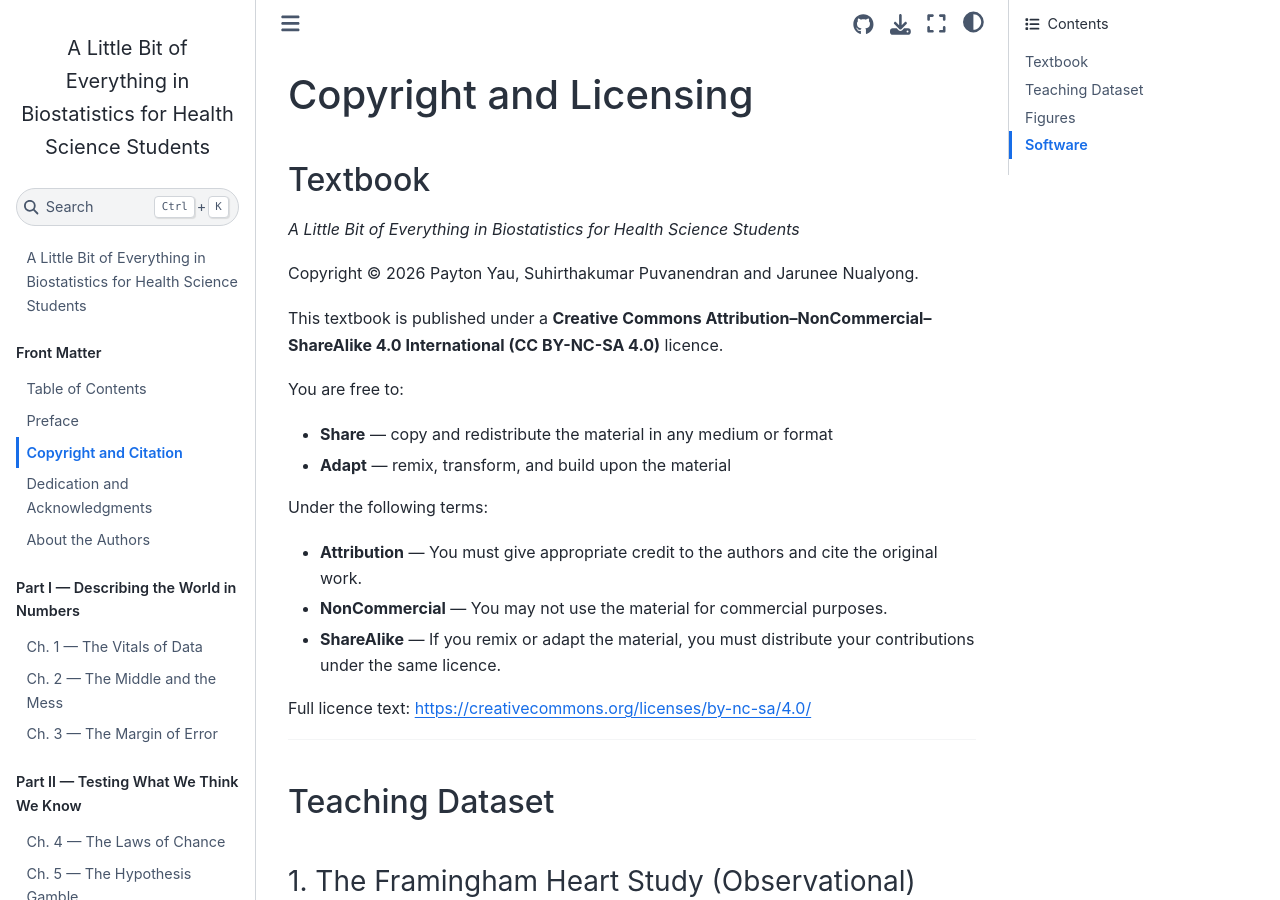
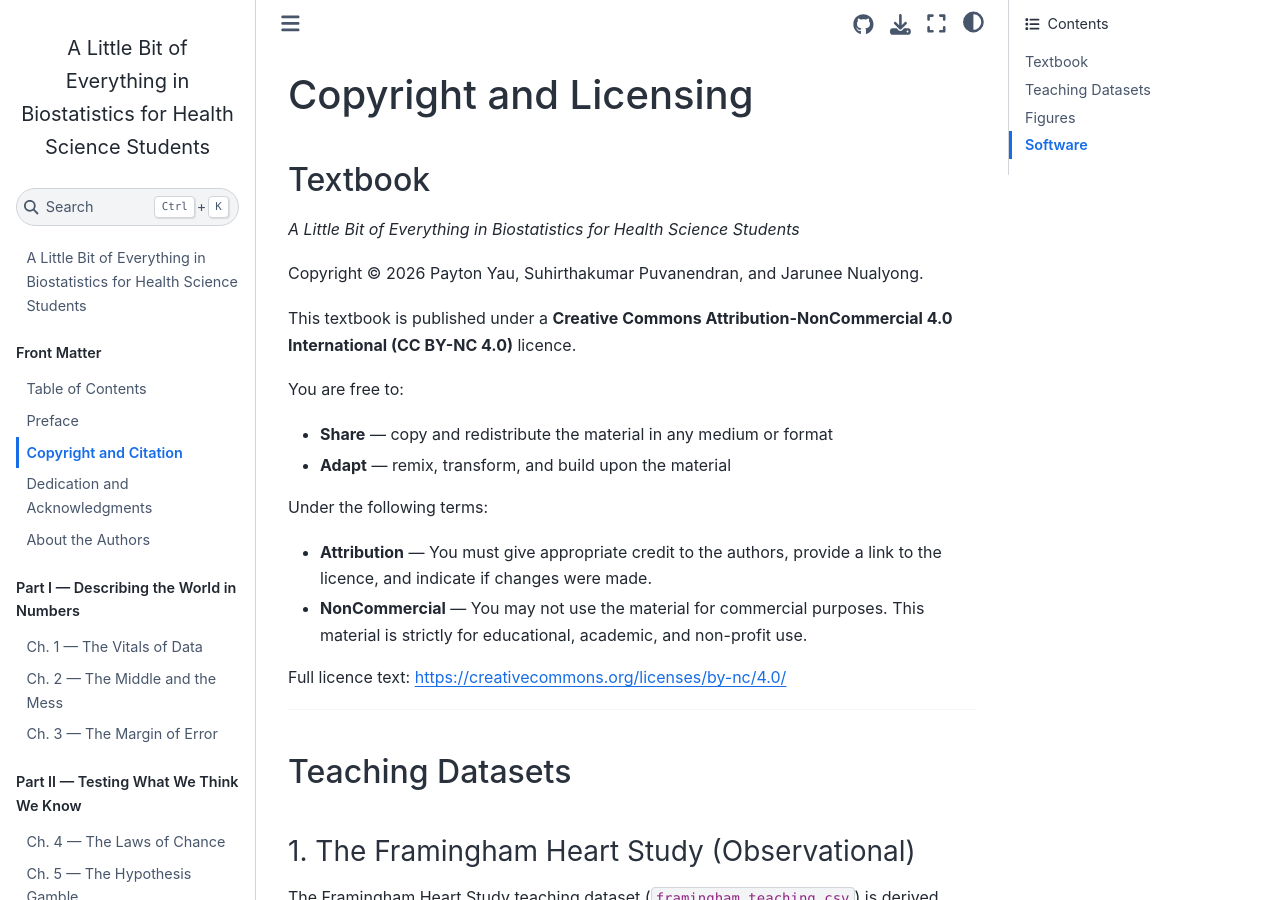
Before and after one commit to paytonyau/biostats-book, a Jupyter Book: the page built from frontmatter/copyright.md, in a window 1280 px wide and 900 px high. Built offline with Jupyter Book 1.0.4 settings and Sphinx 7.4.7 and the Sphinx Book theme 1.1.4, drawn with Linux system fonts in a browser that asks for light colours; some of the changed text lies outside the part shown.

Commit message:
Add CC BY-NC 4.0 license and update frontmatter
Add full Creative Commons Attribution-NonCommercial 4.0 LICENSE file and update frontmatter/copyright.md to reflect the new license and wording. Changes include: switch license name and link from CC BY-NC-SA 4.0 to CC BY-NC 4.0, remove ShareAlike condition, clarify Attribution and NonCommercial text, reformat dataset citation and teaching datasets heading, note figures were generated with R and Python, and adjust PSPP description.

Co-Authored-By: Dr Suhirthakumar Puvanendran <129340192+Suhirthakumar@users.noreply.github.com>

```diff
--- a/frontmatter/copyright.md
+++ b/frontmatter/copyright.md
@@ -4,24 +4,23 @@
 
 *A Little Bit of Everything in Biostatistics for Health Science Students*
 
-Copyright © 2026 Payton Yau, Suhirthakumar Puvanendran and Jarunee Nualyong.
+Copyright © 2026 Payton Yau, Suhirthakumar Puvanendran, and Jarunee Nualyong.
 
-This textbook is published under a **Creative Commons Attribution–NonCommercial–ShareAlike 4.0 International (CC BY-NC-SA 4.0)** licence.
+This textbook is published under a **Creative Commons Attribution-NonCommercial 4.0 International (CC BY-NC 4.0)** licence.
 
 You are free to:
 - **Share** — copy and redistribute the material in any medium or format
 - **Adapt** — remix, transform, and build upon the material
 
 Under the following terms:
-- **Attribution** — You must give appropriate credit to the authors and cite the original work.
-- **NonCommercial** — You may not use the material for commercial purposes.
-- **ShareAlike** — If you remix or adapt the material, you must distribute your contributions under the same licence.
+- **Attribution** — You must give appropriate credit to the authors, provide a link to the licence, and indicate if changes were made.
+- **NonCommercial** — You may not use the material for commercial purposes. This material is strictly for educational, academic, and non-profit use.
 
-Full licence text: [https://creativecommons.org/licenses/by-nc-sa/4.0/](https://creativecommons.org/licenses/by-nc-sa/4.0/)
+Full licence text: [https://creativecommons.org/licenses/by-nc/4.0/](https://creativecommons.org/licenses/by-nc/4.0/)
 
 ---
 
-## Teaching Dataset
+## Teaching Datasets
 
 ### 1. The Framingham Heart Study (Observational)
 The Framingham Heart Study teaching dataset (`framingham_teaching.csv`) is derived from data provided by the **National Heart, Lung, and Blood Institute (NHLBI)** of the National Institutes of Health, under the Framingham Heart Study (Contract No. N01-HC-25195).
@@ -37,17 +36,16 @@ This teaching subset is provided for **educational use only**. It is not appropr
 ### 2. The Anorexia Clinical Trial (Experimental)
 The `anorexia` dataset is an experimental dataset used to teach the effectiveness of psychological interventions. It is sourced from the `MASS` library in R and was originally published in *A Handbook of Small Data Sets*.
 
->Like the Framingham subset, this data is used here for *pedagogical purposes*. While it is based on real clinical outcomes, students should treat the results as a learning exercise in biostatistical methods rather than a clinical guide for eating disorder treatment.
+> Like the Framingham subset, this data is used here for **pedagogical purposes**. While it is based on real clinical outcomes, students should treat the results as a learning exercise in biostatistical methods rather than a clinical guide for eating disorder treatment.
 
-Citation for the dataset:
-
->Hand, D. J., Daly, F., Lunn, A. D., McConway, K. J. and Ostrowski, E. (1994) A Handbook of Small Data Sets. London: Chapman and Hall. Data originally from Hand et al.
+**Citation for the dataset:**
+> Hand, D. J., Daly, F., Lunn, A. D., McConway, K. J., and Ostrowski, E. (1994). *A Handbook of Small Data Sets*. London: Chapman and Hall. Data originally from Hand et al.
 
 ---
 
 ## Figures
 
-All figures in this textbook were generated programmatically using Python (matplotlib) by the authors and are released under CC BY-NC-SA 4.0.
+All figures in this textbook were generated programmatically by the authors (using R and Python) and are released under the CC BY-NC 4.0 licence.
 
 ---
 
@@ -55,8 +53,8 @@ All figures in this textbook were generated programmatically using Python (matpl
 
 This book uses two free, open-source statistical software packages:
 
-- **PSPP** — GNU PSPP, free software released under the GNU General Public Licence (GPL). [https://www.gnu.org/software/pspp/](https://www.gnu.org/software/pspp/)
 - **R** — R Project for Statistical Computing, released under GPL-2. [https://www.r-project.org/](https://www.r-project.org/)
+- **PSPP** — GNU PSPP, a free software alternative to SPSS released under the GNU General Public Licence (GPL). [https://www.gnu.org/software/pspp/](https://www.gnu.org/software/pspp/)
 
 ---
 
```
Also changed, not shown: 1 other file.
